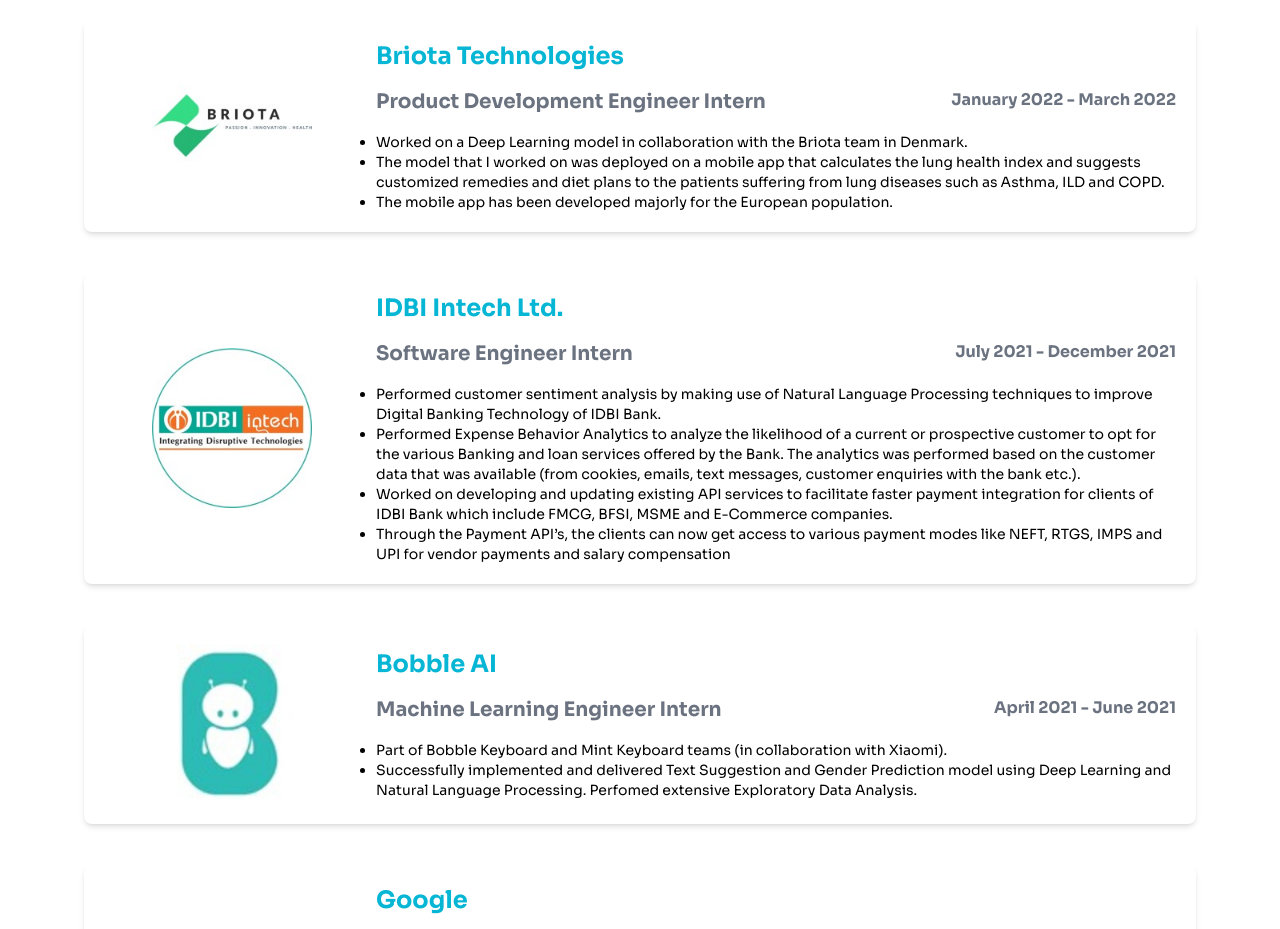
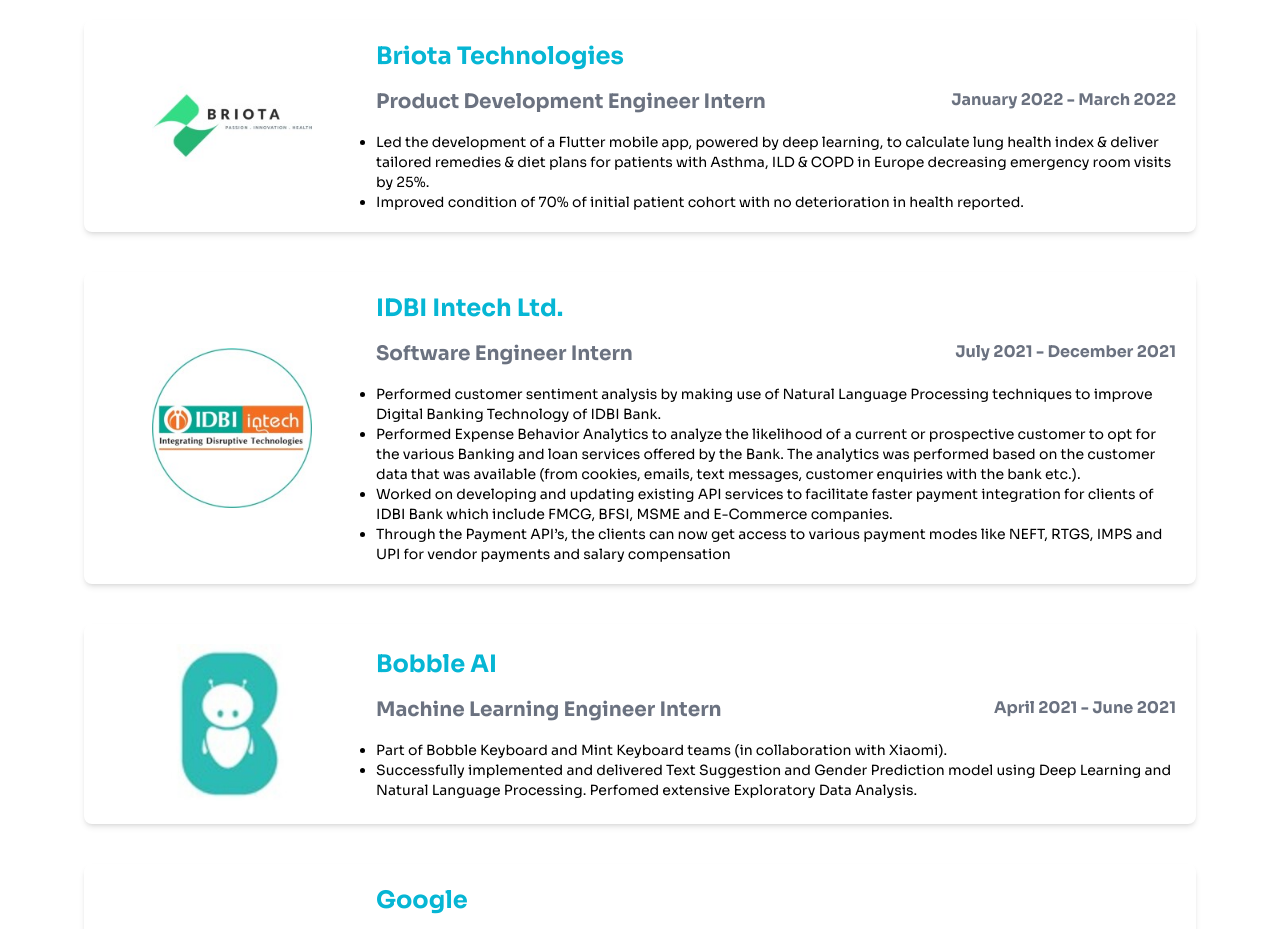
Before and after one commit to satyajitroy0608/portfolio, a React (Create React App) app: page / in a window 1280 px wide. Shown: the part 1040-1969 px from the top of the page. Built offline with nearby package versions, Linux system fonts and the light colour scheme.

Commit message:
Update experience.js

```diff
--- a/src/pages/experience.js
+++ b/src/pages/experience.js
@@ -83,9 +83,8 @@
     position: 'Product Development Engineer Intern',
     company: 'Briota Technologies',
     details: [
-      "Worked on a Deep Learning model in collaboration with the Briota team in Denmark.",
-      "The model that I worked on was deployed on a mobile app that calculates the lung health index and suggests customized remedies and diet plans to the patients suffering from lung diseases such as Asthma, ILD and COPD.",
-      "The mobile app has been developed majorly for the European population."
+     "Led the development of a Flutter mobile app, powered by deep learning, to calculate lung health index & deliver tailored remedies & diet plans for patients with Asthma, ILD & COPD in Europe decreasing emergency room visits by 25%.",
+     "Improved condition of 70% of initial patient cohort with no deterioration in health reported."
     ],
     date: 'January 2022 - March 2022',
     img: CP4,
```
